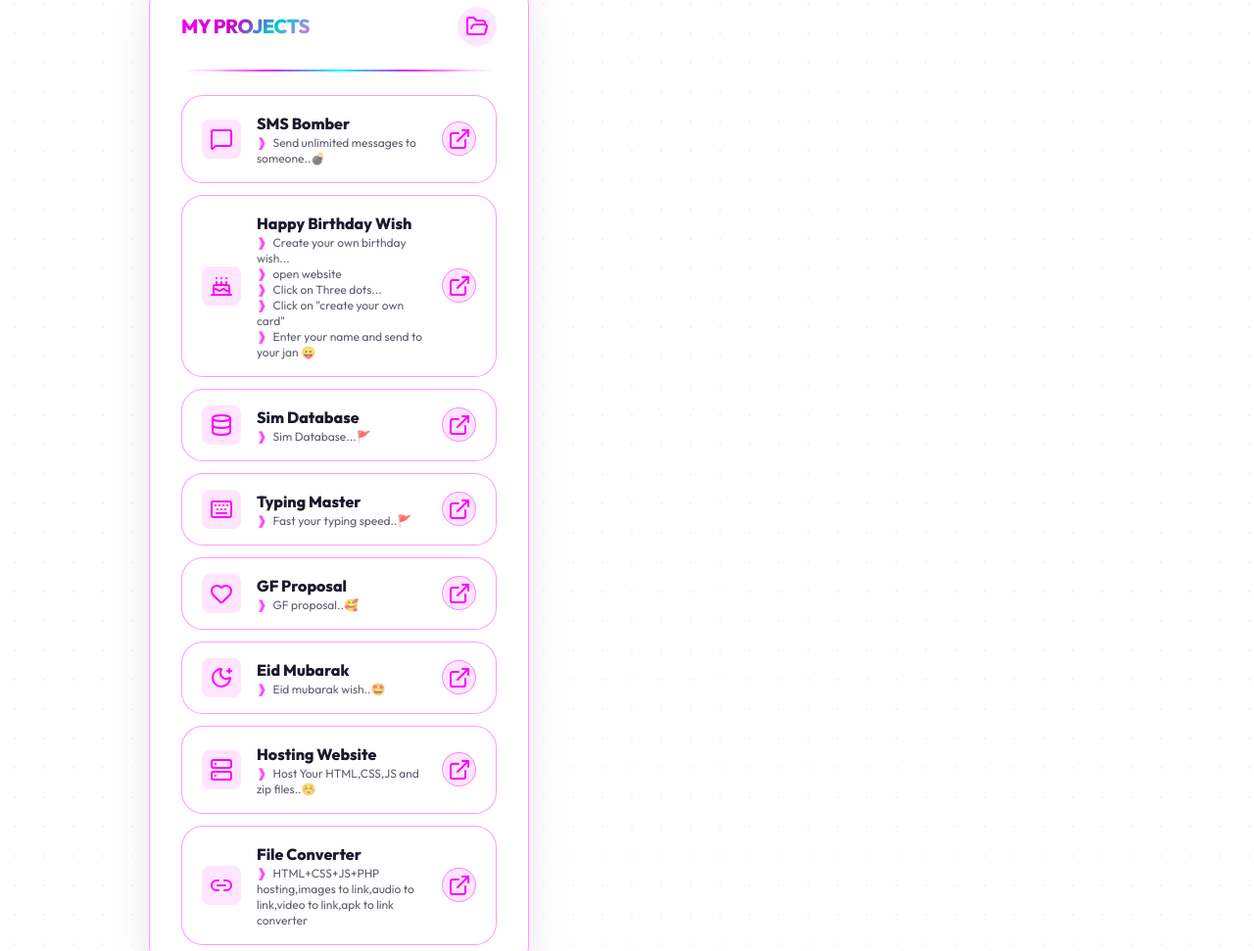
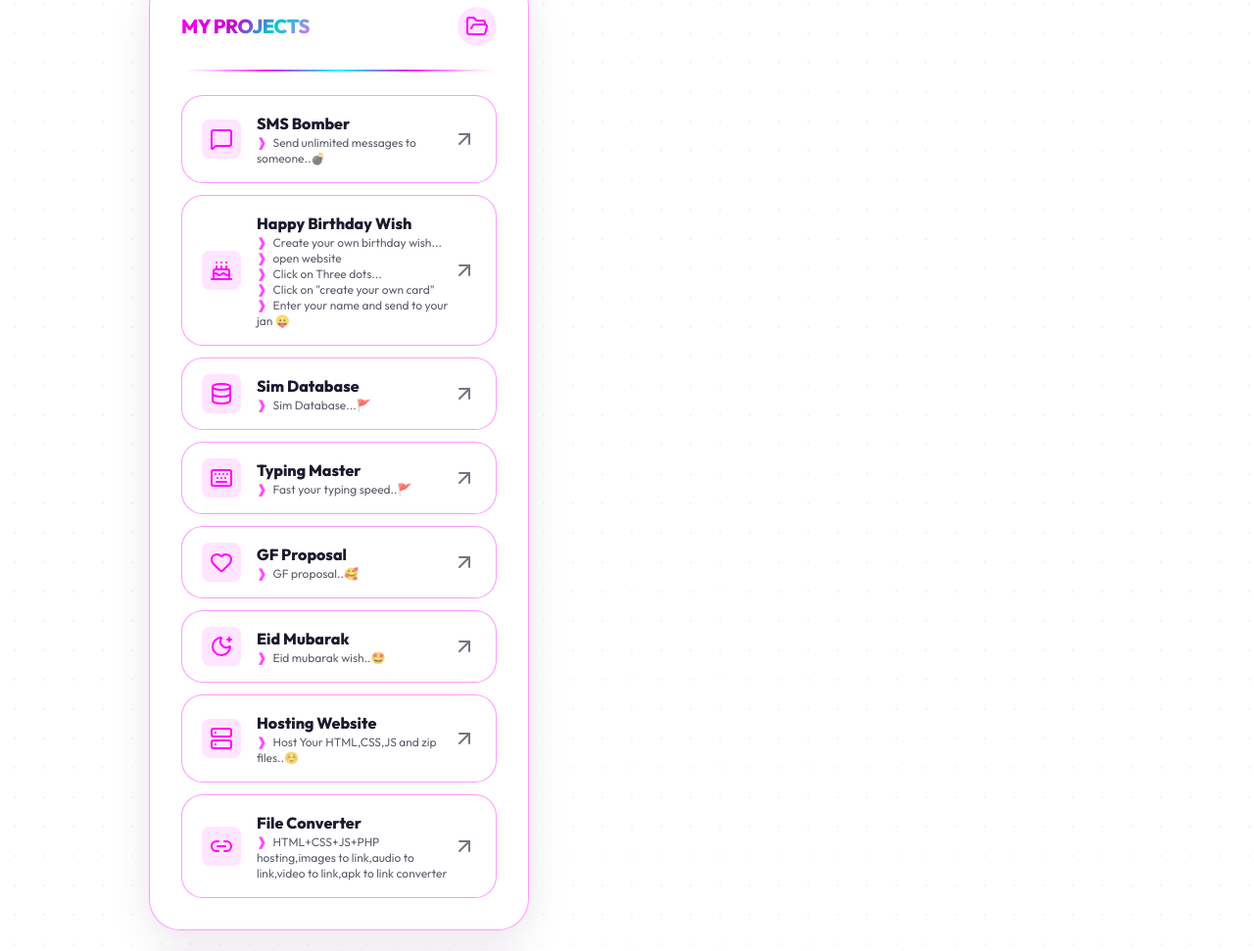
Before and after one commit to ak3177473473-max/Ayub-khan-portfolio, a plain HTML site: page index.html in a window 1280 px wide. Shown: the part 1121-2092 px from the top of the page at 98% size. Drawn offline with nearby package versions, Linux system fonts and the light colour scheme.

Commit message:
Add files via upload

```diff
--- a/index.html
+++ b/index.html
@@ -230,29 +230,6 @@
         .project-row:hover .project-icon {
             transform: scale(1.2) rotate(10deg);
             filter: drop-shadow(0 0 8px var(--gold-light));
-        }
-
-        .external-link-icon {
-            width: 35px;
-            height: 35px;
-            border-radius: 50%;
-            display: flex;
-            align-items: center;
-            justify-content: center;
-            background: var(--icon-bg);
-            color: var(--gold-primary);
-            border: 1.5px solid var(--border-color);
-            transition: all 0.3s;
-            flex-shrink: 0;
-            margin-left: 10px;
-        }
-
-        .project-row:hover .external-link-icon {
-            background: var(--gold-primary);
-            color: #ffffff;
-            border-color: var(--gold-primary);
-            transform: scale(1.15) rotate(360deg);
-            box-shadow: 0 0 20px rgba(255, 0, 255, 0.4);
         }
 
         .btn-premium {
@@ -594,9 +571,7 @@
                             <p class="font-bold">SMS Bomber</p>
                             <p class="text-xs opacity-70"><span class="arrow-bullet">❱</span> Send unlimited messages to someone..💣</p>
                         </div>
-                        <div class="external-link-icon">
-                            <i data-lucide="external-link" size="18"></i>
-                        </div>
+                        <i data-lucide="arrow-up-right" size="16" class="ml-auto opacity-60"></i>
                     </a>
 
                     <a href="https://surprize.wuaze.com" target="_blank" class="project-row group">
@@ -611,57 +586,43 @@
                             <p class="text-xs opacity-70"><span class="arrow-bullet">❱</span> Click on "create your own card"</p>
                             <p class="text-xs opacity-70"><span class="arrow-bullet">❱</span> Enter your name and send to your jan 😛</p>
                         </div>
-                        <div class="external-link-icon">
-                            <i data-lucide="external-link" size="18"></i>
-                        </div>
+                        <i data-lucide="arrow-up-right" size="16" class="ml-auto opacity-60"></i>
                     </a>
 
                     <a href="https://khan-two.vercel.app" target="_blank" class="project-row group">
                         <div class="w-10 h-10 rounded-lg flex items-center justify-center mr-4 transition-all project-icon" style="background: var(--icon-bg); color: var(--gold-primary);"><i data-lucide="database" size="20"></i></div>
                         <div class="flex-1"><p class="font-bold">Sim Database</p><p class="text-xs opacity-70"><span class="arrow-bullet">❱</span> Sim Database...🚩</p></div>
-                        <div class="external-link-icon">
-                            <i data-lucide="external-link" size="18"></i>
-                        </div>
+                        <i data-lucide="arrow-up-right" size="16" class="ml-auto opacity-60"></i>
                     </a>
 
                     <a href="https://typing-master-snowy.vercel.app/" target="_blank" class="project-row group">
                         <div class="w-10 h-10 rounded-lg flex items-center justify-center mr-4 transition-all project-icon" style="background: var(--icon-bg); color: var(--gold-primary);"><i data-lucide="keyboard" size="20"></i></div>
                         <div class="flex-1"><p class="font-bold">Typing Master</p><p class="text-xs opacity-70"><span class="arrow-bullet">❱</span> Fast your typing speed..🚩</p></div>
-                        <div class="external-link-icon">
-                            <i data-lucide="external-link" size="18"></i>
-                        </div>
+                        <i data-lucide="arrow-up-right" size="16" class="ml-auto opacity-60"></i>
                     </a>
 
                     <a href="https://gf-proposal-new.vercel.app/" target="_blank" class="project-row group">
                         <div class="w-10 h-10 rounded-lg flex items-center justify-center mr-4 transition-all project-icon" style="background: var(--icon-bg); color: var(--gold-primary);"><i data-lucide="heart" size="20"></i></div>
                         <div class="flex-1"><p class="font-bold">GF Proposal</p><p class="text-xs opacity-70"><span class="arrow-bullet">❱</span> GF proposal..🥰</p></div>
-                        <div class="external-link-icon">
-                            <i data-lucide="external-link" size="18"></i>
-                        </div>
+                        <i data-lucide="arrow-up-right" size="16" class="ml-auto opacity-60"></i>
                     </a>
 
                     <a href="https://eid-mubarak-brown-rho.vercel.app/" target="_blank" class="project-row group">
                         <div class="w-10 h-10 rounded-lg flex items-center justify-center mr-4 transition-all project-icon" style="background: var(--icon-bg); color: var(--gold-primary);"><i data-lucide="moon-star" size="20"></i></div>
                         <div class="flex-1"><p class="font-bold">Eid Mubarak</p><p class="text-xs opacity-70"><span class="arrow-bullet">❱</span> Eid mubarak wish..🤩</p></div>
-                        <div class="external-link-icon">
-                            <i data-lucide="external-link" size="18"></i>
-                        </div>
+                        <i data-lucide="arrow-up-right" size="16" class="ml-auto opacity-60"></i>
                     </a>
 
                     <a href="https://khani.wuaze.com" target="_blank" class="project-row group">
                         <div class="w-10 h-10 rounded-lg flex items-center justify-center mr-4 transition-all project-icon" style="background: var(--icon-bg); color: var(--gold-primary);"><i data-lucide="server" size="20"></i></div>
                         <div class="flex-1"><p class="font-bold">Hosting Website</p><p class="text-xs opacity-70"><span class="arrow-bullet">❱</span> Host Your HTML,CSS,JS and zip files..☺️</p></div>
-                        <div class="external-link-icon">
-                            <i data-lucide="external-link" size="18"></i>
-                        </div>
+                        <i data-lucide="arrow-up-right" size="16" class="ml-auto opacity-60"></i>
                     </a>
 
                     <a href="https://ayub.wuaze.com" target="_blank" class="project-row group">
                         <div class="w-10 h-10 rounded-lg flex items-center justify-center mr-4 transition-all project-icon" style="background: var(--icon-bg); color: var(--gold-primary);"><i data-lucide="link-2" size="20"></i></div>
                         <div class="flex-1"><p class="font-bold">File Converter</p><p class="text-xs opacity-70"><span class="arrow-bullet">❱</span> HTML+CSS+JS+PHP hosting,images to link,audio to link,video to link,apk to link converter</p></div>
-                        <div class="external-link-icon">
-                            <i data-lucide="external-link" size="18"></i>
-                        </div>
+                        <i data-lucide="arrow-up-right" size="16" class="ml-auto opacity-60"></i>
                     </a>
                 </div>
             </div>
```
